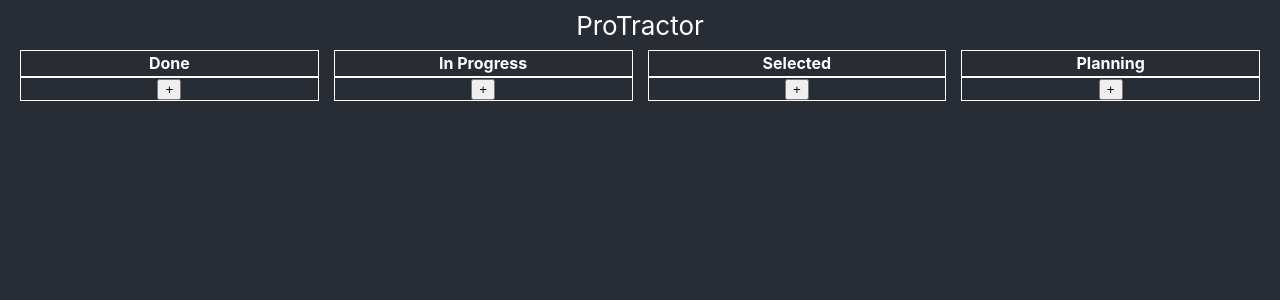
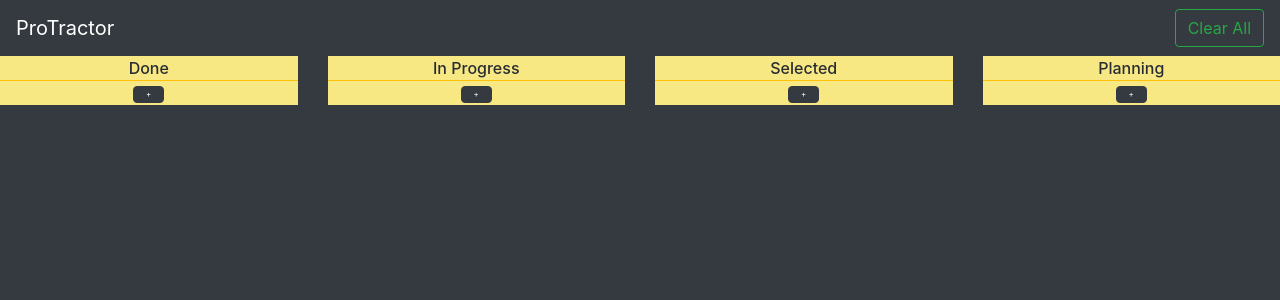
Before and after one commit to danieldcl/ProTractor, a React (Create React App) app: page / in a window 1280 px wide. Shown: the top 300 px of the page. Built offline with nearby package versions, Linux system fonts and the light colour scheme.

Commit message:
restyle columns

```diff
--- a/public/index.html
+++ b/public/index.html
@@ -9,6 +9,8 @@
       name="description"
       content="Web site created using create-react-app"
     />
+    <link rel="stylesheet" href="https://maxcdn.bootstrapcdn.com/bootstrap/4.0.0/css/bootstrap.min.css" integrity="sha384-Gn5384xqQ1aoWXA+058RXPxPg6fy4IWvTNh0E263XmFcJlSAwiGgFAW/dAiS6JXm" crossorigin="anonymous">
+
     <link rel="apple-touch-icon" href="%PUBLIC_URL%/logo192.png" />
     <!--
       manifest.json provides metadata used when your web app is installed on a
--- a/src/App.css
+++ b/src/App.css
@@ -1,6 +1,6 @@
 body {
-  background-color: hsl(220, 13%, 18%);
-  color: white;
+  background-color:#343a40;
+  color:hsl(220, 13%, 18%);
 }
 
 main {
@@ -24,9 +24,10 @@ main {
 }
 
 .columnLayout {
-  width: 25%;
-  margin-right: 15px;
+  /* width: 25%; */
+  /* margin-right: 15px; */
 }
+
 
 main div:last-of-type {
   margin-right: 0px;
@@ -36,16 +37,23 @@ main div:last-of-type {
   height: 25px;
   line-height: 25px;
   font-size: 100%;
-  border: 1px solid rgb(255, 255, 255);
   margin:0;
 }
 
 ul {
   margin:0;
   padding:0;
-  border: 1px solid rgb(255, 255, 255);
 }
 
 li {
   list-style: none;
 }
+
+.btn-xsm {
+  font-size:0.5rem;
+  line-height: 0.3;
+}
+
+.bg-light-yellow {
+  background-color:#f7e883;
+}
--- a/src/App.js
+++ b/src/App.js
@@ -71,7 +71,7 @@ class App extends React.Component {
     return (
       <div className="App">
         <Header />
-        <main>
+        <main className="row">
           {tasks}
         </main>
       </div>
--- a/src/header.js
+++ b/src/header.js
@@ -1,9 +1,13 @@
 import React from 'react';
 
-export default ()=>{
-    return (
-        <header className="App-header">
-          ProTractor
-        </header>
-    )
+export default class Header extends React.Component{
+    render(){
+        return (
+            <nav className="navbar navbar-dark bg-dark justify-content-between">
+                <div className="navbar-brand">ProTractor</div>
+                <button className="btn btn-outline-success my-2 my-sm-0">Clear All</button>
+            </nav>
+        )
+    }
+
 }
--- a/src/layout.js
+++ b/src/layout.js
@@ -19,12 +19,12 @@ export default class Layout extends React.Component{
             (i, k) => <Row key={k} task={i} row={this.props.row} moveItem={this.props.moveItem} index={k}/>
         )
         return (
-            <div className="columnLayout">
-                <h3 className="title">{this.props.task.title}</h3>
-                <ul className="items">
+            <div className="columnLayout col-sm-6 col-md-3">
+                <h3 className="title border-bottom border-warning bg-light-yellow">{this.props.task.title}</h3>
+                <ul className="items list-group bg-light-yellow pr-1 pl-1">
                     {items}
                     <li>
-                        <button onClick={this.addNew}>+</button>
+                        <button className="btn btn-dark btn-xsm" onClick={this.addNew}>+</button>
                     </li>
                 </ul>
             </div>
--- a/src/row.js
+++ b/src/row.js
@@ -2,9 +2,9 @@ import React from 'react';
 
 
 export default (props)=>{
-    return (<li>
-        { props.row!==0? <button onClick={()=>props.moveItem('left', props.index, props.row)}>{'<'}</button> : ''}
-            {props.task}
-        {props.row!==3? <button onClick={()=>props.moveItem('right', props.index, props.row)}>{'>'}</button> :''}
+    return (<li className="d-flex justify-content-between border-bottom border-warning">
+        <button type="button" className={`btn btn-dark btn-xsm ${props.row===0? 'invisible':''}`} onClick={()=>props.moveItem('left', props.index, props.row)}>{'<'}</button>
+            <span className="text-truncate">{props.task}</span>
+        <button type="button" className={`btn btn-dark btn-xsm ${props.row===3? 'invisible':''}`} onClick={()=>props.moveItem('right', props.index, props.row)}>{'>'}</button>
     </li>)
 }
```
